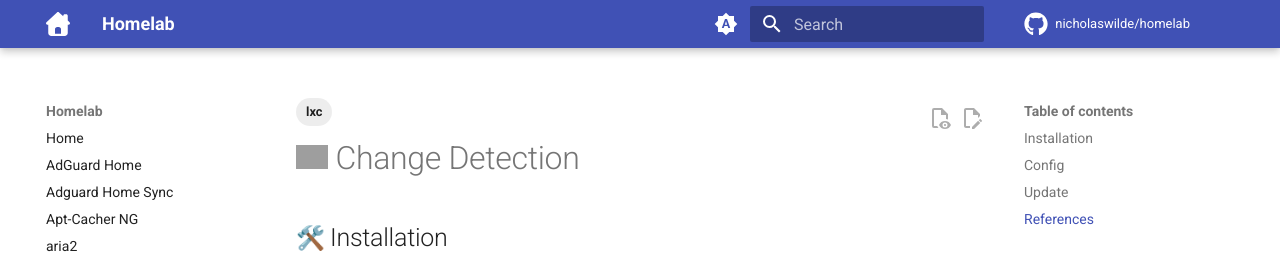
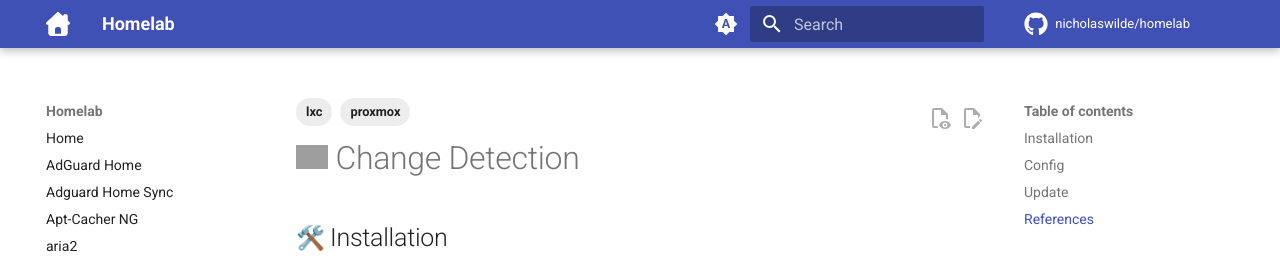
Before and after one commit to nicholaswilde/homelab, an MkDocs documentation site: the page built from docs/changedetection.md, in a window 1280 px wide and 1319 px high. Shown: the top 265 px of the window. Built offline with MkDocs 1.6.1 and Material for MkDocs 9.7.7, drawn with Linux system fonts in a browser that asks for light colours; emoji names are drawn with the system emoji font; comment, search, counter and statistics services are not loaded; grey boxes are pictures that could not be loaded.

Commit message:
Update changedetection.md

```diff
--- a/docs/changedetection.md
+++ b/docs/changedetection.md
@@ -1,6 +1,7 @@
 ---
 tags:
   - lxc
+  - proxmox
 ---
 # ![title](https://raw.githubusercontent.com/selfhst/icons/400886b4f5cd552ef373e4550cb0be7344402cce/svg/changedetection.svg){ width="32" } Change Detection
 
```
